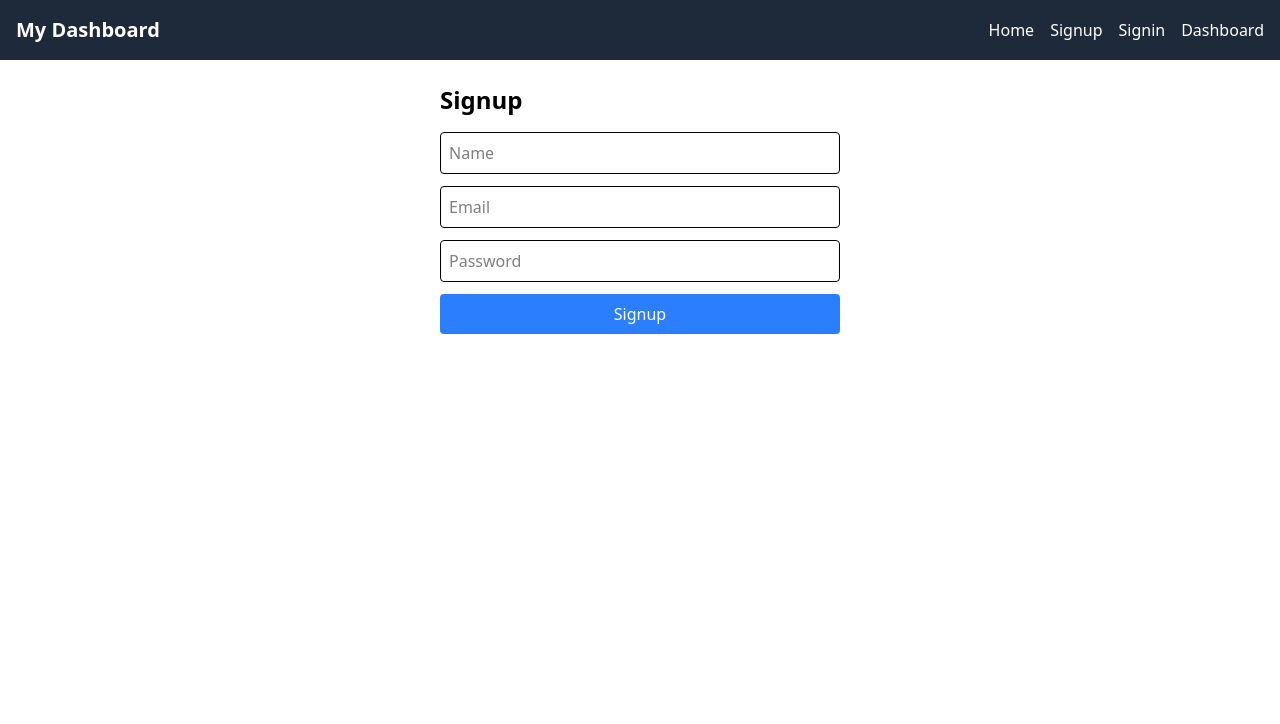
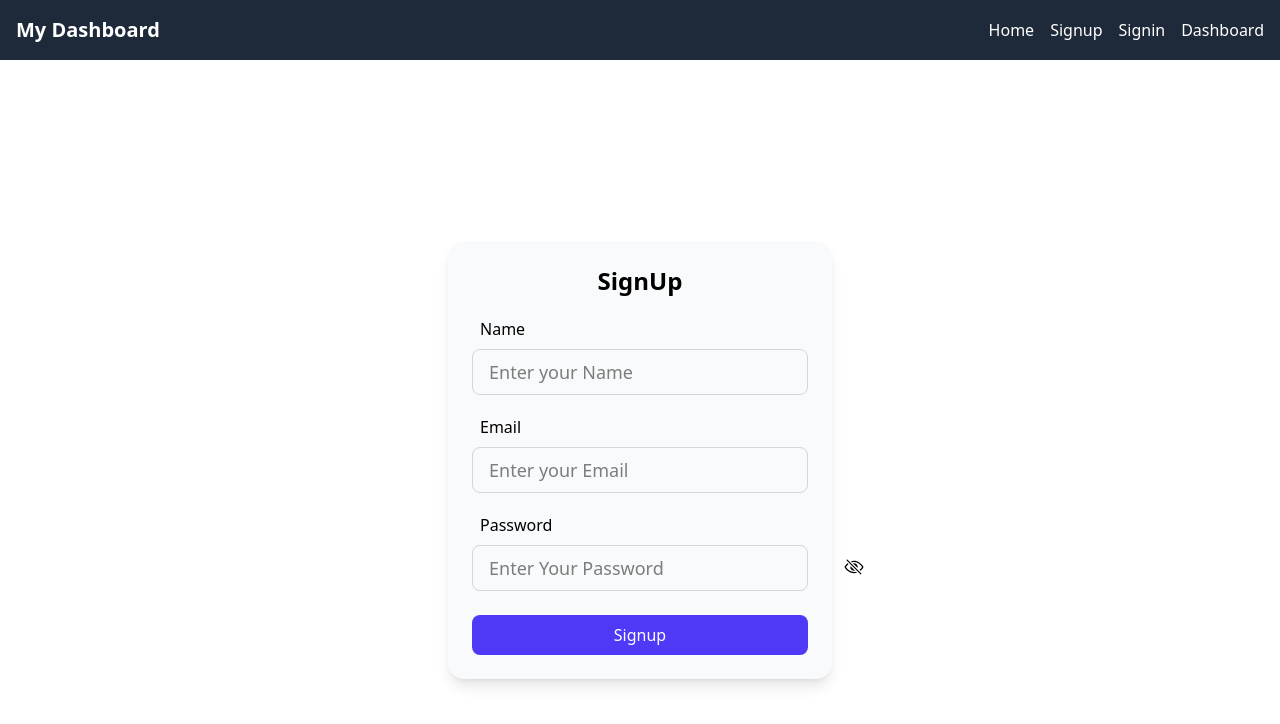
Before and after one commit to avi-007-code/yuva, a React (Vite) app in the folder frontend/: page /signup in a window 1280 px wide. Shown: the top 724 px of the page. Built offline with nearby package versions, Linux system fonts and the light colour scheme.

Commit message:
Updated Signup,Signin

```diff
--- a/frontend/src/App.jsx
+++ b/frontend/src/App.jsx
@@ -7,6 +7,7 @@ import Signin from "./pages/SignIn";
 // import Dashboard from "./pages/Dashboard";
 import ProtectedRoute from "./components/ProtectedRoute";
 import AdminDashboard from "./components/admin/adminDashboard";
+import UserDashboard from "./components/user/UserDashboard";
 
 function App() {
   return (
@@ -24,6 +25,7 @@ function App() {
             </ProtectedRoute>
           }
         />
+        <Route path="/userdashboard"  element={<UserDashboard />}/>
       </Routes>
     </Router>
   );
--- /dev/null
+++ b/frontend/src/components/user/UserDashboard.jsx
@@ -0,0 +1,150 @@
+import { useState, useRef, useEffect } from "react";
+import {
+  IoNotificationsOutline,
+  IoPersonCircleOutline,
+  IoEllipsisVertical,
+} from "react-icons/io5";
+
+export default function UserDashboard () {
+  const [notifications] = useState([
+    "New event added in Spoorthi 🎉",
+    "Kruthi Club meeting tomorrow at 5 PM",
+    "Prakruthi posted a new update 🌿",
+    "SAHELI workshop registrations open 💡",
+  ]);
+  const [showPanel, setShowPanel] = useState(false);
+  const [showMenu, setShowMenu] = useState(false);
+
+  const panelRef = useRef(null);
+  const bellRef = useRef(null);
+  const menuRef = useRef(null);
+  const dotsRef = useRef(null);
+
+  // ✅ independent close on outside click
+  useEffect(() => {
+    function handleClickOutside(e) {
+      // Close notification if clicked outside
+      if (
+        panelRef.current &&
+        !panelRef.current.contains(e.target) &&
+        bellRef.current &&
+        !bellRef.current.contains(e.target)
+      ) {
+        setShowPanel(false);
+      }
+
+      // Close menu if clicked outside
+      if (
+        menuRef.current &&
+        !menuRef.current.contains(e.target) &&
+        dotsRef.current &&
+        !dotsRef.current.contains(e.target)
+      ) {
+        setShowMenu(false);
+      }
+    }
+    document.addEventListener("mousedown", handleClickOutside);
+    return () => document.removeEventListener("mousedown", handleClickOutside);
+  }, []);
+
+  return (
+    <div className="flex flex-col w-full min-h-screen bg-gray-100">
+      {/* 🔔 Top bar */}
+      <div className="flex items-center justify-between bg-indigo-600 px-6 py-4 shadow-md relative">
+        <h1 className="text-xl font-bold text-white">User Dashboard</h1>
+
+        <div className="flex items-center space-x-6 text-white relative">
+          {/* Bell Icon */}
+          <div
+            ref={bellRef}
+            className="relative cursor-pointer"
+            onClick={() => setShowPanel((prev) => !prev)}
+          >
+            <IoNotificationsOutline className="text-2xl" />
+            {notifications.length > 0 && (
+              <span className="absolute -top-1 -right-1 h-2 w-2 rounded-full bg-red-500"></span>
+            )}
+          </div>
+
+          {/* Notification dropdown */}
+          {showPanel && (
+            <div
+              ref={panelRef}
+              className="absolute right-12 top-12 w-72 bg-white text-black shadow-lg rounded-lg border border-gray-200 z-50"
+            >
+              <div className="p-3 border-b font-semibold text-gray-700">
+                Notifications
+              </div>
+              <div className="max-h-60 overflow-y-auto">
+                {notifications.length > 0 ? (
+                  notifications.map((note, idx) => (
+                    <div
+                      key={idx}
+                      className="px-4 py-2 text-sm text-gray-700 hover:bg-gray-100 cursor-pointer border-b last:border-none"
+                    >
+                      {note}
+                    </div>
+                  ))
+                ) : (
+                  <p className="p-4 text-gray-500 text-sm">
+                    No new notifications
+                  </p>
+                )}
+              </div>
+            </div>
+          )}
+
+          {/* Three Dots Menu */}
+          <div
+            ref={dotsRef}
+            className="cursor-pointer"
+            onClick={() => setShowMenu((prev) => !prev)}
+          >
+            <IoEllipsisVertical className="text-2xl" />
+          </div>
+
+          {showMenu && (
+            <div
+              ref={menuRef}
+              className="absolute right-0 top-12 w-40 bg-white text-black shadow-lg rounded-lg border border-gray-200 z-50"
+            >
+              <ul className="flex flex-col text-sm">
+                <li className="px-4 py-2 hover:bg-gray-100 cursor-pointer flex items-center gap-2">
+                  <IoPersonCircleOutline className="text-lg" /> My Profile
+                </li>
+                <li className="px-4 py-2 hover:bg-gray-100 cursor-pointer">
+                  Settings
+                </li>
+                <li className="px-4 py-2 hover:bg-gray-100 cursor-pointer text-red-600">
+                  Logout
+                </li>
+              </ul>
+            </div>
+          )}
+        </div>
+      </div>
+
+      {/* 📌 Main content */}
+      <div className="flex-1 flex flex-col items-center justify-center p-6 w-full">
+        <h2 className="mb-6 text-2xl font-semibold text-gray-700">
+          Choose Your Club
+        </h2>
+
+        <div className="grid grid-cols-1 sm:grid-cols-2 gap-6 w-full max-w-lg">
+          <button className="rounded-xl bg-white hover:cursor-pointer shadow-md px-6 py-4 text-lg font-medium text-indigo-600 hover:scale-105 hover:bg-indigo-50 transition">
+            Spoorthi
+          </button>
+          <button className="rounded-xl bg-white hover:cursor-pointer shadow-md px-6 py-4 text-lg font-medium text-green-600 hover:scale-105 hover:bg-green-50 transition">
+            Kruthi
+          </button>
+          <button className="rounded-xl bg-white hover:cursor-pointer shadow-md px-6 py-4 text-lg font-medium text-blue-600 hover:scale-105 hover:bg-blue-50 transition">
+            Prakruthi
+          </button>
+          <button className="rounded-xl bg-white hover:cursor-pointer shadow-md px-6 py-4 text-lg font-medium text-pink-600 hover:scale-105 hover:bg-pink-50 transition">
+            SAHELI
+          </button>
+        </div>
+      </div>
+    </div>
+  );
+}
--- a/frontend/src/pages/SignIn.jsx
+++ b/frontend/src/pages/SignIn.jsx
@@ -1,10 +1,17 @@
 import React, { useState } from "react";
 import { useNavigate } from "react-router-dom";
+import { IoEyeOutline } from "react-icons/io5";
+import { IoEyeOffOutline } from "react-icons/io5";
 
 function Signin() {
   const [email, setEmail] = useState("");
   const [password, setPassword] = useState("");
   const navigate = useNavigate();
+
+  const [show,setShow] = useState(false);
+  const handleClick = () =>{
+      setShow(!show)
+  }
 
   const handleSignin = async (e) => {
     e.preventDefault();
@@ -30,30 +37,41 @@ function Signin() {
   };
 
   return (
-    <div className="p-6 max-w-md mx-auto">
-      <h2 className="text-2xl font-semibold mb-4">Signin</h2>
-      <form onSubmit={handleSignin} className="flex flex-col gap-3">
+    <div className="flex flex-col items-center justify-center mt-40 bg-white">
+      <div className="flex flex-col w-[30%] p-8 bg-gray-50 rounded-2xl shadow-lg">
+        <form className="flex flex-col space-y-5">
+          <h1 className="text-center font-semibold text-2xl">Login</h1>
+
+          <div className="flex flex-col">
+            <label className="flex p-2 font-medium">Email</label>
             <input
               type="email"
-          placeholder="Email"
-          className="border rounded p-2"
-          value={email}
-          onChange={(e) => setEmail(e.target.value)}
+              name="email"
+              className="text-lg px-4 py-2 border rounded-lg border-gray-300"
+              placeholder="Enter your Email"
             />
+          </div>
+
+          <div className="flex flex-col">
+            <label className="flex p-2 font-medium">Password</label>
             <input
-          type="password"
-          placeholder="Password"
-          className="border rounded p-2"
-          value={password}
-          onChange={(e) => setPassword(e.target.value)}
+              type={show ? "text":"password"}
+              name="password"
+              className="text-lg px-4 py-2 border rounded-lg border-gray-300"
+              placeholder="Enter Your Password"
             />
-        <button
-          type="submit"
-          className="bg-green-500 text-white py-2 rounded hover:bg-green-600"
-        >
-          Signin
+            <p onClick={handleClick} className="text-black-800 text-xl absolute ml-90 mt-13 cursor-pointer">{show ? <IoEyeOutline />:<IoEyeOffOutline />}</p>
+          </div>
+
+          <button className="bg-indigo-600 rounded-lg px-3 hover:cursor-pointer py-2 text-white font-medium hover:bg-indigo-500 transition">
+            Login
           </button>
+          <div className="flex p-2 gap-35">
+            <h1>Forget Password?</h1>
+            <button className="text-blue-700 hover:underline hover:cursor-pointer">Reset Password</button>
+          </div>
         </form>
+      </div>
     </div>
   );
 }
--- a/frontend/src/pages/Signup.jsx
+++ b/frontend/src/pages/Signup.jsx
@@ -1,19 +1,55 @@
-import React from "react";
+import { useState } from "react";
+import { IoEyeOutline } from "react-icons/io5";
+import { IoEyeOffOutline } from "react-icons/io5";
 
-function Signup() {
+export default function Signup() {
+  const [show,setShow] = useState(false);
+  const handleClick = () =>{
+      setShow(!show)
+  }
   return (
-    <div className="p-6 max-w-md mx-auto">
-      <h2 className="text-2xl font-semibold mb-4">Signup</h2>
-      <form className="flex flex-col gap-3">
-        <input type="text" placeholder="Name" className="border rounded p-2" />
-        <input type="email" placeholder="Email" className="border rounded p-2" />
-        <input type="password" placeholder="Password" className="border rounded p-2" />
-        <button className="bg-blue-500 text-white py-2 rounded hover:bg-blue-600">
-          Signup
-        </button>
-      </form>
+    <div className="flex flex-col min-h-screen items-center justify-center bg-white">
+      <div className="flex flex-col w-[30%] p-6 bg-gray-50 rounded-2xl shadow-lg">
+        <form className="flex flex-col space-y-3">
+          <h1 className="text-center font-semibold text-2xl">SignUp</h1>
+
+          <div className="flex flex-col">
+            <label className="flex p-2 font-medium">Name</label>
+            <input
+              type="text"
+              name="name"
+              className="text-lg px-4 py-2 border rounded-lg border-gray-300"
+              placeholder="Enter your Name"
+            />
+          </div>
+
+          <div className="flex flex-col">
+            <label className="flex p-2 font-medium">Email</label>
+            <input
+              type="email"
+              name="email"
+              className="text-lg px-4 py-2 border rounded-lg border-gray-300"
+              placeholder="Enter your Email"
+            />
+          </div>
+
+          <div className="flex flex-col">
+            <label className="flex p-2 font-medium">Password</label>
+            <input
+              type={show ? "text":"password"}
+              name="password"
+              className="text-lg px-4 py-2 border rounded-lg border-gray-300"
+              placeholder="Enter Your Password"
+            />
+            <p onClick={handleClick} className="text-black-800 text-xl absolute ml-93 mt-13 cursor-pointer">{show ? <IoEyeOutline />:<IoEyeOffOutline />}</p>
+          </div>
+          <div className="flex flex-col mt-3">
+            <button className="bg-indigo-600 rounded-lg px-5 hover:cursor-pointer py-2 text-white font-medium hover:bg-indigo-500 transition">
+              Signup
+            </button>
+          </div>
+        </form>
+      </div>
     </div>
   );
 }
-
-export default Signup;
```
Also changed, not shown: frontend/package.json (+12 -8 lines), 1 other file (tests, documents, lock files or other folders). Lines whose indentation alone changed are shown as unchanged.
